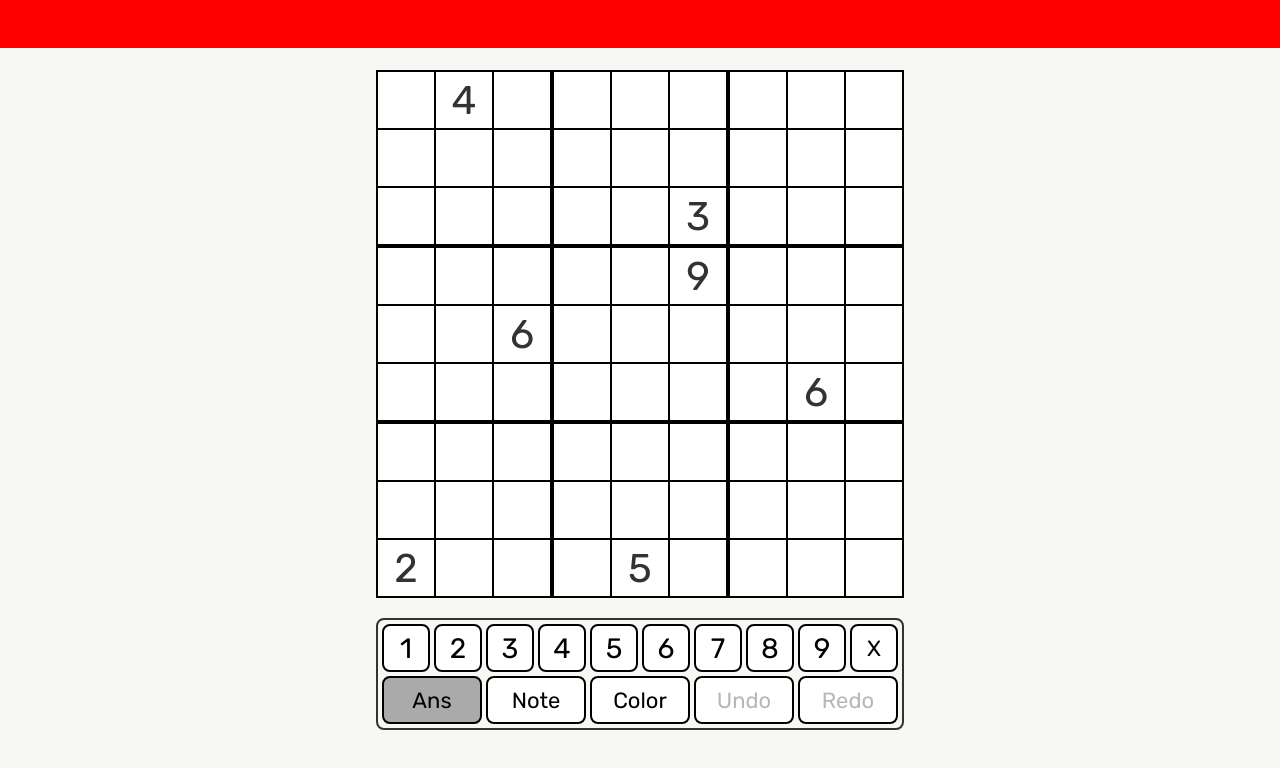
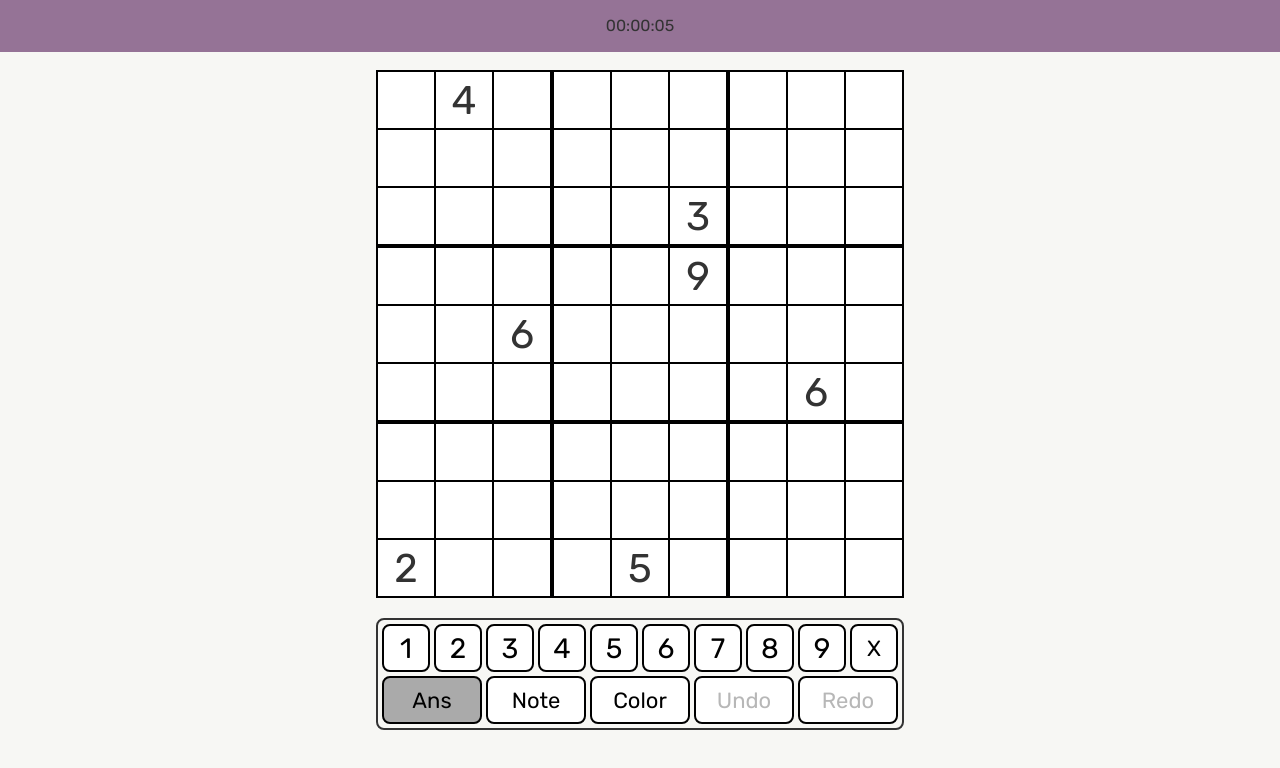
Before and after one commit to coostenbrug/react-sudoku, a React (Create React App) app: page / in a window 1280 px wide. Shown: the top 768 px of the page. Built offline with nearby package versions, Linux system fonts and the light colour scheme.

Commit message:
adds timer to header

```diff
--- a/src/components/header/Header.tsx
+++ b/src/components/header/Header.tsx
@@ -1,10 +1,11 @@
 import React from "react"
 import HeaderDiv from "./HeaderDiv"
+import Timer from "./Timer"
 
 const Header = (): React.ReactElement => {
     return(
         <HeaderDiv>
-
+            <Timer/>
         </HeaderDiv>
     )
 }
--- a/src/components/header/HeaderDiv.tsx
+++ b/src/components/header/HeaderDiv.tsx
@@ -1,12 +1,15 @@
 import styled from "styled-components"
+import {theme} from "../../resources"
 
 const HeaderDiv = styled.div`
+    display: flex;
+    justify-content: space-around;
     position: absolute;
     top: 0;
     left: 0;
     right: 0;
-    height: 48px;
-    background: red;
+    height: 52px;
+    background: ${theme.colors.secondaryLight};
     z-index: 10;
 `
 
--- /dev/null
+++ b/src/components/header/Timer.tsx
@@ -0,0 +1,22 @@
+import React from "react"
+
+const Timer = (): React.ReactElement => {
+
+    const [time, setTime] = React.useState(0)
+
+    function startTimer(): void {
+        setInterval(()=> setTime(prev => prev + 1),1000)
+    }
+
+    React.useEffect(()=>{
+        startTimer()
+    },[])
+
+    return(
+        <p>
+            {new Date(time * 1000).toISOString().substr(11, 8)}
+        </p>
+    )
+}
+
+export default Timer
```
